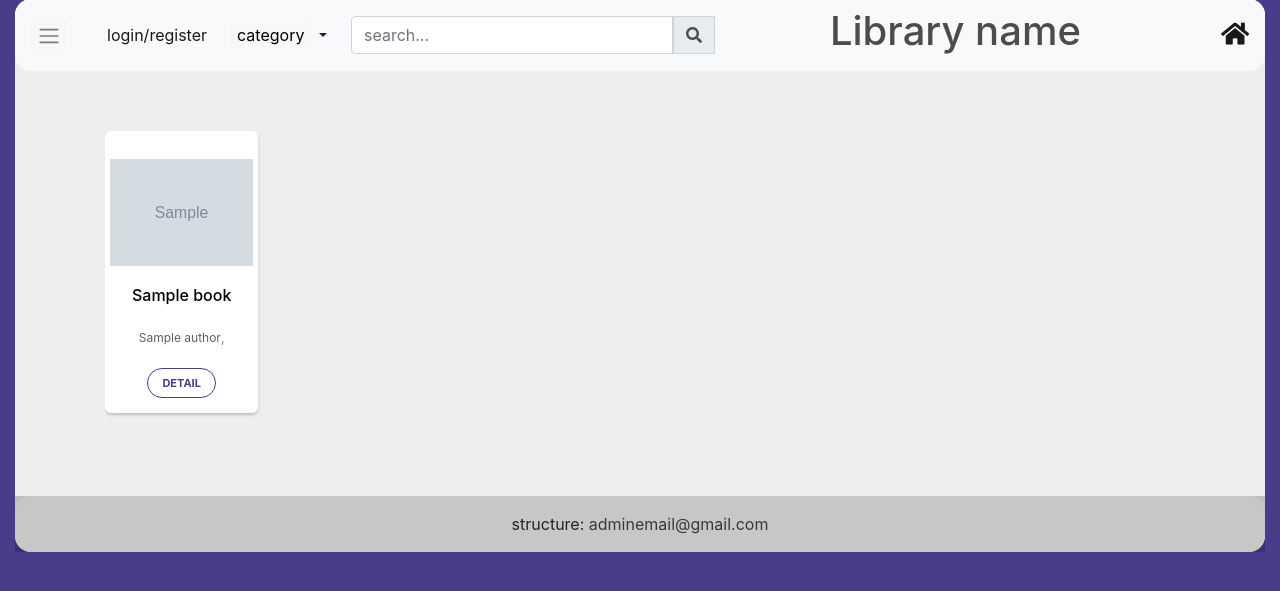
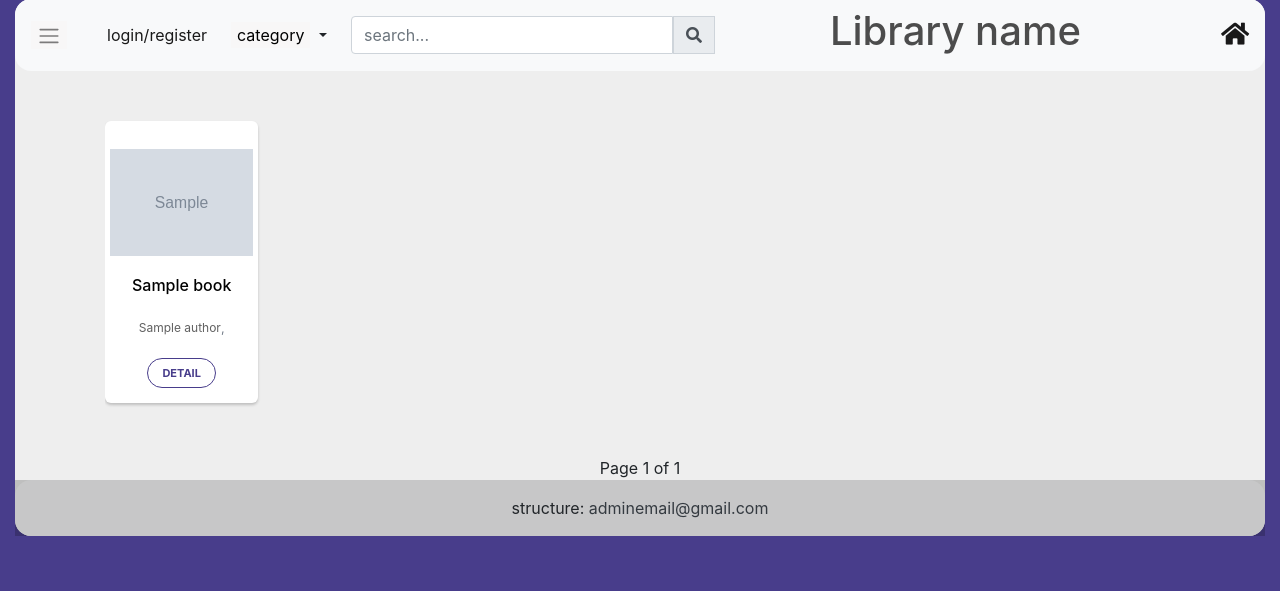
Before and after one commit to fereshtehAhmadi/Library-management, a Django app: page / in a window 1280 px wide. Shown: the part 25-616 px from the top of the page. Run offline with Django 3.2, Linux system fonts and the light colour scheme; tables that the repository leaves empty hold one stand-in row (values such as "Sample post"); grey boxes marked "Sample" are stand-in pictures; some libraries are stand-ins or nearby versions.

Commit message:
pagination

```diff
--- a/books/views.py
+++ b/books/views.py
@@ -1,4 +1,5 @@
 from django.shortcuts import render, redirect, get_list_or_404, get_object_or_404
+from django.core.paginator import Paginator
 from django.contrib.auth.decorators import login_required
 from django.contrib.auth.models import User
 from books.models import Book, Categorie, Author, Publishers, BookRequest
@@ -23,24 +24,33 @@ def search(request):
 
 
 def books(request):
+    p = Paginator(Book.objects.all().order_by('?'), 12)
+    page = request.GET.get('page')
+    book_list = p.get_page(page)
     context = {
-        'books': Book.objects.all()[:36],
+        'books': book_list,
         'cate': Categorie.objects.all(),
     }
     return render(request, 'home.html', context)
 
 
 def category(request, cats):
+    p = Paginator(get_list_or_404(Book, category= cats), 12)
+    page = request.GET.get('page')
+    cate = p.get_page(page)
     context = {
-        'separation': get_list_or_404(Book, category= cats),
+        'separation': cate,
         'cate': Categorie.objects.all(),
     }
     return render(request, 'home.html', context)
 
 
 def search_author(request, auth):
+    p = Paginator(get_list_or_404(Book, author= auth), 12)
+    page = request.GET.get('page')
+    author = p.get_page(page)
     context = {
-        'separation': get_list_or_404(Book, author= auth),
+        'separation': author,
         'cate': Categorie.objects.all(),
     }
     return render(request, 'home.html', context)
--- a/template/books/books.html
+++ b/template/books/books.html
@@ -23,7 +23,7 @@
         margin: 30px 0 60px;
     }
     .carousel {
-        margin: 50px 10px;
+        margin: 20px 10px;
         padding: 0 10px;
     }
     .carousel .item {
@@ -121,7 +121,7 @@
                     <div class="item carousel-item active">
                         <div class="row">
                             {% for obj in books %}
-                            <div class="col-2" style="margin-top: 10px;">
+                            <div class="col-2" style="margin-top: 30px;">
                                 <div class="thumb-wrapper">
                                     <div class="img-box">
                                         <img src="{{ obj.cover.url }}" class="img-fluid" alt="Alternative">
@@ -142,10 +142,24 @@
                         </div>
                     </div>
                 </div>
-                <!-- Carousel controls -->
            </div>
            </div>
         </div>
+    </div>
+
+    <!-- pagintion  -->
+    <div class="text-center" style="margin-top: 20px;">
+
+    {% if books.has_previous %}
+    <a href="?page={{ books.previous_page_number }}" style="color: black; font-size: 25px;">&laquo</a>
+    {% endif %}
+
+    Page {{books.number}} of {{ books.paginator.num_pages }}
+
+    {% if books.has_next %}
+    <a href="?page={{ books.next_page_number }}" style="color: black; font-size: 25px;">&raquo</a>
+    {% endif %}
+
     </div>
     <!-- footer  -->
     {% include 'tem/footer.html' %}
--- a/template/loan/loan_list.html
+++ b/template/loan/loan_list.html
@@ -163,8 +163,8 @@
                             <tbody>
                                 {% for obj in loan %}
                               <tr>
-                                <th scope="row"><img src="" style="height: 100px; width:70px;" alt="{{ obj.id }}"></th>
-                                <td><div class="row"> <div>{{ obj.book.name }}</td>
+                                <th scope="row"><img src="{{ obj.book.cover.url }}" style="height: 100px; width:70px;" alt="{{ obj.id }}"></th>
+                                <td><br>{{ obj.book.name }}</td>
                                 <td><br>{{ obj.start_date }}</td>
                                 <td><br> 20000$</td>
                                 <td>
```
Also changed, not shown: template/books/category_author.html (+14 -0 lines).
